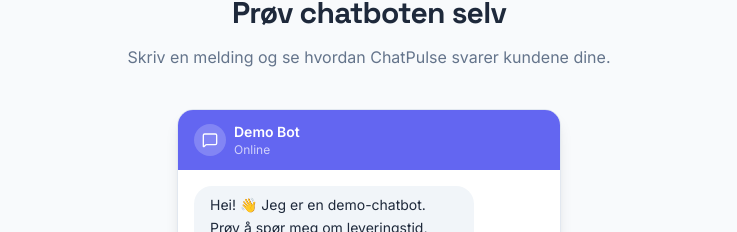
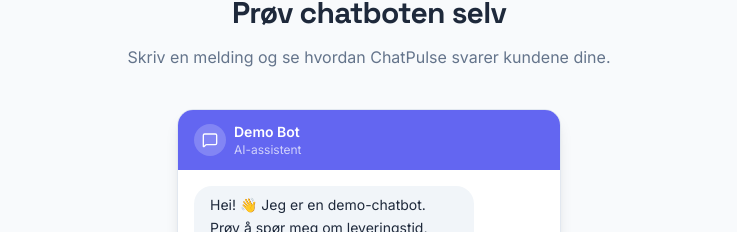
Before and after one commit to benjaclaw/chatpulse, a Next.js app: page / in a window 1280 px wide. Shown: the part 1772-2004 px from the top of the page, without its empty margins (271-1008 px from the left). Built offline with nearby package versions, Linux system fonts and the light colour scheme; no server answers.

Commit message:
ux: show 'AI-assistent' instead of 'Online' when no agents available

```diff
--- a/src/components/widget/chat-widget.tsx
+++ b/src/components/widget/chat-widget.tsx
@@ -560,7 +560,7 @@
     ? (i18nLang === "nb" ? "Live chat" : "Live chat")
     : agentsOnline
       ? (i18nLang === "nb" ? "Kundeservice er online" : "Support is online")
-      : t('widget.online');
+      : (i18nLang === "nb" ? "AI-assistent" : "AI assistant");
 
   // Inline mode — no floating button
   if (inline) {
```
